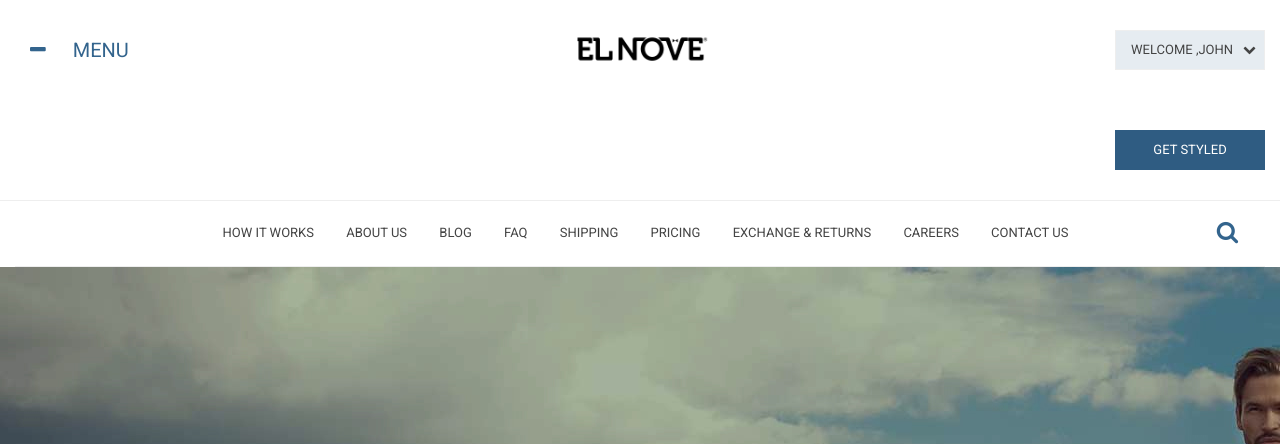
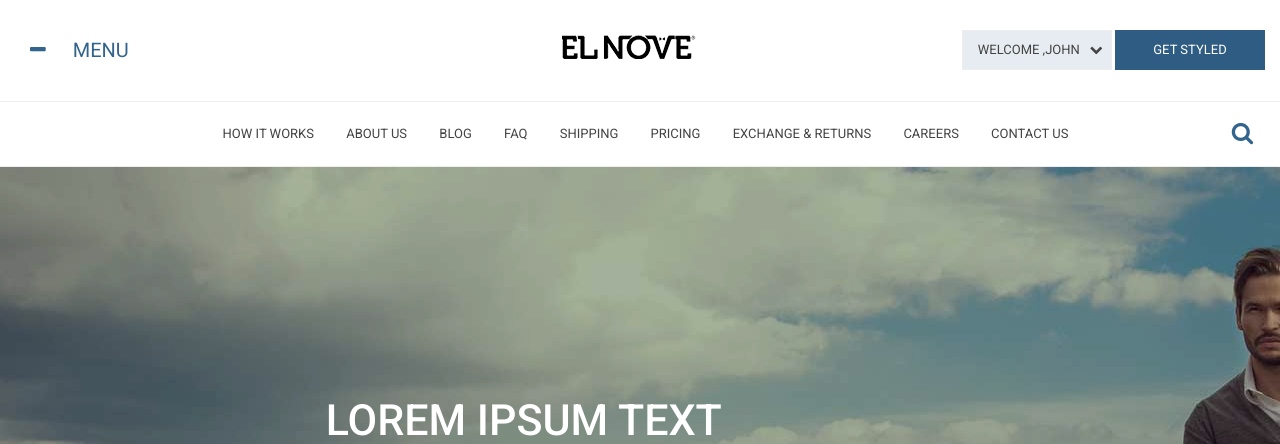
Before and after one commit to ocodersolutions/elnove-frontend, a PHP site: page / in a window 1280 px wide. Shown: the top 444 px of the page. Run offline with PHP 8.4, Linux system fonts and the light colour scheme; style sheets or scripts are compiled from the project's sources; some libraries are stand-ins or nearby versions.

Commit message:
update header

```diff
--- a/assets/css/custom_header.less
+++ b/assets/css/custom_header.less
@@ -208,12 +208,11 @@ a.btn-st-blue:hover{
         }
     }
     .logo{
-        padding: 25px 0;
-       display: inline-block;
+        display: inline-block;
        text-align: center;
        box-sizing: border-box;
        img{
-        width: 22%;
+
        }
     }
     .right-side{
@@ -423,7 +422,7 @@ ul {
                 padding: 0 30px;
                 width: 100%;
                 margin-bottom: 0;
-                line-height: 72px;
+                line-height: 70px;
                 position: relative;
                 border-bottom: 1px solid #eee;
                 span{
@@ -437,10 +436,11 @@ ul {
             }
             .link-box-user{
                 li{
+                    background: #fcfcfc;
                     padding:0 30px;
                     border-bottom: 1px solid #eee;
                     a{
-                        line-height: 60px;
+                        line-height: 55px;
                         color: #5b83a6;
 
                     }
--- a/header-block.php
+++ b/header-block.php
@@ -3,10 +3,10 @@
     <div class="row">
         <div class="header-top-navbar col-lg-12 ">
             <div class="row top-bar">
-                <div class="left-side col-lg-3 col-xs-12" id="show-hide-menu">MENU</div>
-                <div class="logo col-lg-6 col-xs-12"><img src="assets/images/logo.png" alt="" class="top-logo">
+                <div class="left-side col-lg-4 col-xs-12" id="show-hide-menu">MENU</div>
+                <div class="logo col-lg-4 col-xs-12"><img src="assets/images/logo.png" alt="" class="top-logo">
                 </div>
-                <div class="right-side col-lg-3 col-xs-12">
+                <div class="right-side col-lg-4 col-xs-12">
                     <div class="uc_clean_accordion">
                         <div class="uc_clean_accordion_wrap">
                             <div id="accordion" class="uc_clean_accorder_content">
@@ -35,7 +35,7 @@
         </div>
     </div>
 
-    <nav id="menu">
+    <nav id="menu" class="row">
         <div class="col-lg-12" id="row-top-navbar">
             <div class="row">
                 <div class="col-lg-12 text-center" id="top-nav" class="top-navbar">
```
Also changed, not shown: assets/images/logo.png.
